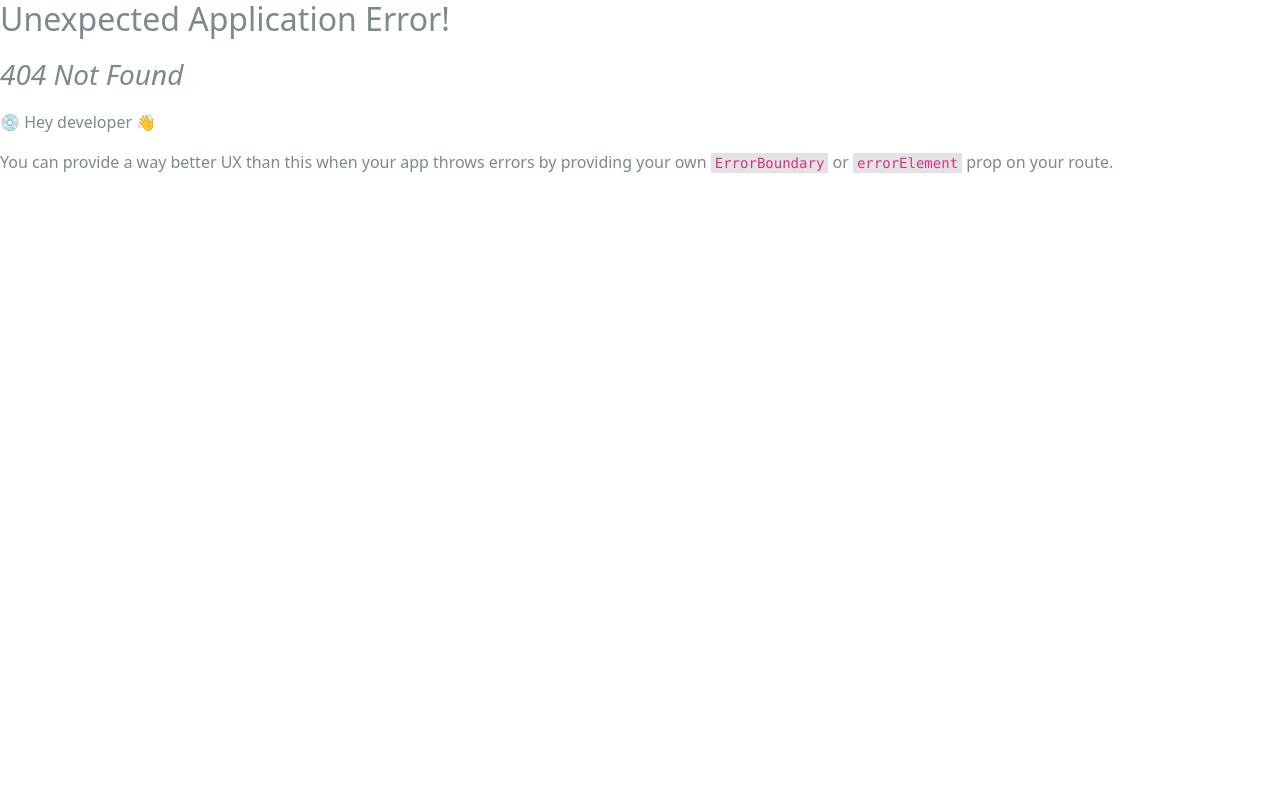
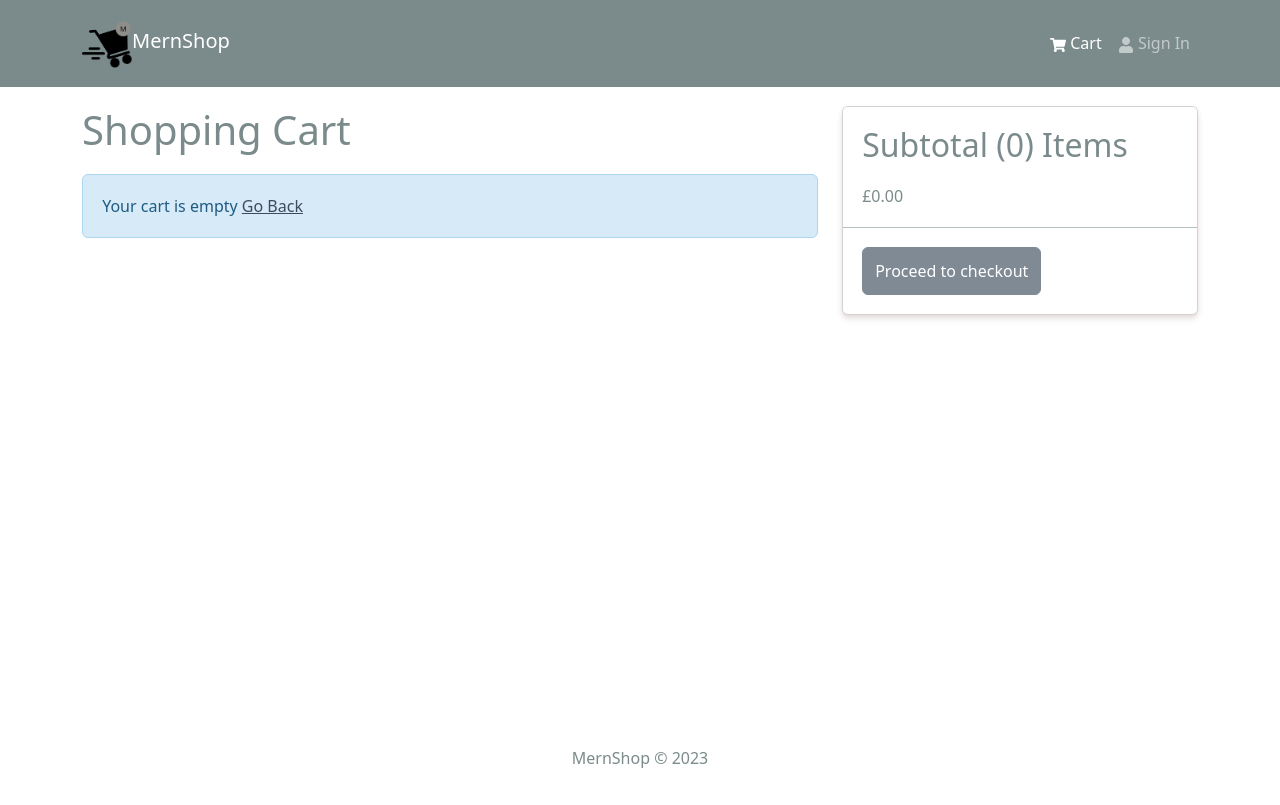
Before and after one commit to tdscullion/mernshop, a React (Create React App) app in the folder frontend/: page /cart in a window 1280 px wide. Before the commit this address had no page. Built offline with nearby package versions, Linux system fonts and the light colour scheme.

Commit message:
Cart Functionality

```diff
--- a/frontend/src/components/Header.jsx
+++ b/frontend/src/components/Header.jsx
@@ -1,9 +1,12 @@
-import { Navbar, Nav, Container } from "react-bootstrap";
+import { Badge, Navbar, Nav, Container } from "react-bootstrap";
 import { FaShoppingCart, FaUser } from "react-icons/fa";
 import { LinkContainer } from "react-router-bootstrap";
+import { useSelector } from "react-redux";
 import logo from "../assets/logo.png";
 
 const Header = () => {
+  const { cartItems } = useSelector((state) => state.cart);
+
   return (
     <header>
       <Navbar bg="dark" variant="dark" expand="md" collapseOnSelect>
@@ -20,6 +23,11 @@
               <LinkContainer to="/cart">
                 <Nav.Link>
                   <FaShoppingCart /> Cart
+                  {cartItems.length > 0 && (
+                    <Badge pill bg="success" style={{ marginLeft: "5px" }}>
+                      {cartItems.reduce((a, c) => a + c.qty, 0)}
+                    </Badge>
+                  )}
                 </Nav.Link>
               </LinkContainer>
               <LinkContainer to="/login">
--- a/frontend/src/index.js
+++ b/frontend/src/index.js
@@ -13,14 +13,16 @@
 import "./assets/styles/index.css";
 import App from "./App";
 import reportWebVitals from "./reportWebVitals";
-import HomeScreen from "./screens/HomeScreen";
-import ProductScreeen from "./screens/ProductScreen";
+import HomeScreen from "./screens/HomeScreen.jsx";
+import ProductScreeen from "./screens/ProductScreen.jsx";
+import CartScreen from "./screens/CartScreen.jsx";
 
 const router = createBrowserRouter(
   createRoutesFromElements(
     <Route path="/" element={<App />}>
       <Route index={true} path="/" element={<HomeScreen />} />
       <Route path="/product/:id" element={<ProductScreeen />} />
+      <Route path="/cart" element={<CartScreen />} />
     </Route>
   )
 );
--- /dev/null
+++ b/frontend/src/screens/CartScreen.jsx
@@ -0,0 +1,117 @@
+import { Link, useNavigate } from "react-router-dom";
+import { useDispatch, useSelector } from "react-redux";
+import {
+  Row,
+  Col,
+  ListGroup,
+  Image,
+  Form,
+  Button,
+  Card,
+} from "react-bootstrap";
+import { FaTrash } from "react-icons/fa";
+import Message from "../components/Message";
+import { addToCart, removeFromCart } from "../slices/cartSlice";
+
+const CartScreen = () => {
+  const navigate = useNavigate();
+  const dispatch = useDispatch();
+
+  const cart = useSelector((state) => state.cart);
+  const { cartItems } = cart;
+
+  const addToCartHandler = async (product, qty) => {
+    dispatch(addToCart({ ...product, qty }));
+  };
+
+  const removeFromCartHandler = async (id) => {
+    dispatch(removeFromCart(id));
+  };
+
+  const checkoutHandler = () => {
+    navigate("/login?redirect=/shipping");
+  };
+
+  return (
+    <Row>
+      <Col md={8}>
+        <h1 style={{ marginBottom: "20px" }}>Shopping Cart</h1>
+        {cartItems.length === 0 ? (
+          <Message>
+            Your cart is empty <Link to="/">Go Back</Link>
+          </Message>
+        ) : (
+          <ListGroup variant="flush">
+            {cartItems.map((item) => (
+              <ListGroup.Item key={item._id}>
+                <Row>
+                  <Col md={2}>
+                    <Image src={item.image} alt={item.name} fluid rounded />
+                  </Col>
+                  <Col md={3}>
+                    <Link to={`/product/${item._id}`}>{item.name}</Link>
+                  </Col>
+                  <Col md={2}>£{item.price}</Col>
+                  <Col md={2}>
+                    <Form.Control
+                      as="select"
+                      value={item.qty}
+                      onChange={(e) =>
+                        addToCartHandler(item, Number(e.target.value))
+                      }
+                    >
+                      {[...Array(item.countInStock).keys()].map((x) => (
+                        <option key={x + 1} value={x + 1}>
+                          {x + 1}
+                        </option>
+                      ))}
+                    </Form.Control>
+                  </Col>
+                  <Col md={2}>
+                    <Button
+                      type="button"
+                      variant="light"
+                      onClick={() => {
+                        removeFromCartHandler(item._id);
+                      }}
+                    >
+                      <FaTrash />
+                    </Button>
+                  </Col>
+                </Row>
+              </ListGroup.Item>
+            ))}
+          </ListGroup>
+        )}
+      </Col>
+      <Col md={4}>
+        <Card>
+          <ListGroup variant="flush">
+            <ListGroup.Item>
+              <h2>
+                Subtotal ({cartItems.reduce((acc, item) => acc + item.qty, 0)})
+                Items
+              </h2>
+              £
+              {cartItems
+                .reduce((acc, item) => acc + item.qty * item.price, 0)
+                .toFixed(2)}
+            </ListGroup.Item>
+            <ListGroup.Item>
+              <Button
+                type="button"
+                className="btn-block"
+                disabled={cartItems.length === 0}
+                onClick={checkoutHandler}
+              >
+                Proceed to checkout
+              </Button>
+            </ListGroup.Item>
+          </ListGroup>
+        </Card>
+      </Col>
+    </Row>
+  );
+};
+
+export default CartScreen;
--- a/frontend/src/screens/ProductScreen.jsx
+++ b/frontend/src/screens/ProductScreen.jsx
@@ -1,19 +1,40 @@
-import { useParams } from "react-router-dom";
+import { useState } from "react";
+import { useParams, useNavigate } from "react-router-dom";
 import { Link } from "react-router-dom";
-import { Row, Col, Image, ListGroup, Card, Button } from "react-bootstrap";
+import {
+  Row,
+  Col,
+  Image,
+  ListGroup,
+  Card,
+  Button,
+  Form,
+} from "react-bootstrap";
+import { useDispatch } from "react-redux";
 import Rating from "../components/Rating";
 import Loader from "../components/Loader.jsx";
 import Message from "../components/Message.jsx";
 import { useGetProductDetailsQuery } from "../slices/productsApiSlice.js";
+import { addToCart } from "../slices/cartSlice.js";
 
 const ProductScreen = () => {
   const { id: productId } = useParams();
+
+  const dispatch = useDispatch();
+  const navigate = useNavigate();
+
+  const [qty, setQty] = useState(1);
 
   const {
     data: product,
     isLoading,
     error,
   } = useGetProductDetailsQuery(productId);
+
+  const addToCartHandler = () => {
+    dispatch(addToCart({ ...product, qty }));
+    navigate("/cart");
+  };
 
   return (
     <>
@@ -69,11 +90,34 @@
                     </Col>
                   </Row>
                 </ListGroup.Item>
+
+                {product.countInStock > 0 && (
+                  <ListGroup.Item>
+                    <Row>
+                      <Col>Qty</Col>
+                      <Col>
+                        <Form.Control
+                          as="select"
+                          value={qty}
+                          onChange={(e) => setQty(Number(e.target.value))}
+                        >
+                          {[...Array(product.countInStock).keys()].map((x) => (
+                            <option key={x + 1} value={x + 1}>
+                              {x + 1}
+                            </option>
+                          ))}
+                        </Form.Control>
+                      </Col>
+                    </Row>
+                  </ListGroup.Item>
+                )}
+
                 <ListGroup.Item>
                   <Button
                     className="btn-block"
                     type="button"
                     disabled={product.countInStock === 0}
+                    onClick={addToCartHandler}
                   >
                     Add To Cart
                   </Button>
--- /dev/null
+++ b/frontend/src/slices/cartSlice.js
@@ -0,0 +1,37 @@
+import { createSlice } from "@reduxjs/toolkit";
+import { updateCart } from "../utils/cartUtils";
+
+const initialState = localStorage.getItem("cart")
+  ? JSON.parse(localStorage.getItem("cart"))
+  : { cartItems: [] };
+
+const cartSlice = createSlice({
+  name: "cart",
+  initialState,
+  reducers: {
+    addToCart: (state, action) => {
+      const item = action.payload;
+
+      const existItem = state.cartItems.find((x) => x._id === item._id);
+
+      if (existItem) {
+        state.cartItems = state.cartItems.map((x) =>
+          x._id === existItem._id ? item : x
+        );
+      } else {
+        state.cartItems = [...state.cartItems, item];
+      }
+
+      return updateCart(state);
+    },
+    removeFromCart: (state, action) => {
+      state.cartItems = state.cartItems.filter((x) => x._id !== action.payload);
+
+      return updateCart(state);
+    },
+  },
+});
+
+export const { addToCart, removeFromCart } = cartSlice.actions;
+
+export default cartSlice.reducer;
--- a/frontend/src/store.js
+++ b/frontend/src/store.js
@@ -1,9 +1,11 @@
 import { configureStore } from "@reduxjs/toolkit";
 import { apiSlice } from "./slices/apiSlice.js";
+import cartSliceReducer from "./slices/cartSlice.js";
 
 const store = configureStore({
   reducer: {
     [apiSlice.reducerPath]: apiSlice.reducer,
+    cart: cartSliceReducer,
   },
   middleware: (getDefaultMiddleware) =>
     getDefaultMiddleware().concat(apiSlice.middleware),
--- /dev/null
+++ b/frontend/src/utils/cartUtils.js
@@ -0,0 +1,27 @@
+export const addDecimals = (num) => {
+  return (Math.round(num * 100) / 100).toFixed(2);
+};
+
+export const updateCart = (state) => {
+  // Calculate Items Price
+  state.itemsPrice = addDecimals(
+    state.cartItems.reduce((acc, item) => acc + item.price * item.qty, 0)
+  );
+
+  // Calculate Shipping Price (If order over 100 then free, else 10 shipping)
+  state.shippingPrice = addDecimals(state.itemsPrice > 100 ? 0 : 10);
+
+  // Calculate Tax Price (20% tax)
+  state.taxPrice = addDecimals(Number((0.2 * state.itemsPrice).toFixed(2)));
+
+  // Calculate Total Price
+  state.totalPrice = (
+    Number(state.itemsPrice) +
+    Number(state.shippingPrice) +
+    Number(state.taxPrice)
+  ).toFixed(2);
+
+  localStorage.setItem("cart", JSON.stringify(state));
+
+  return state;
+};
```
